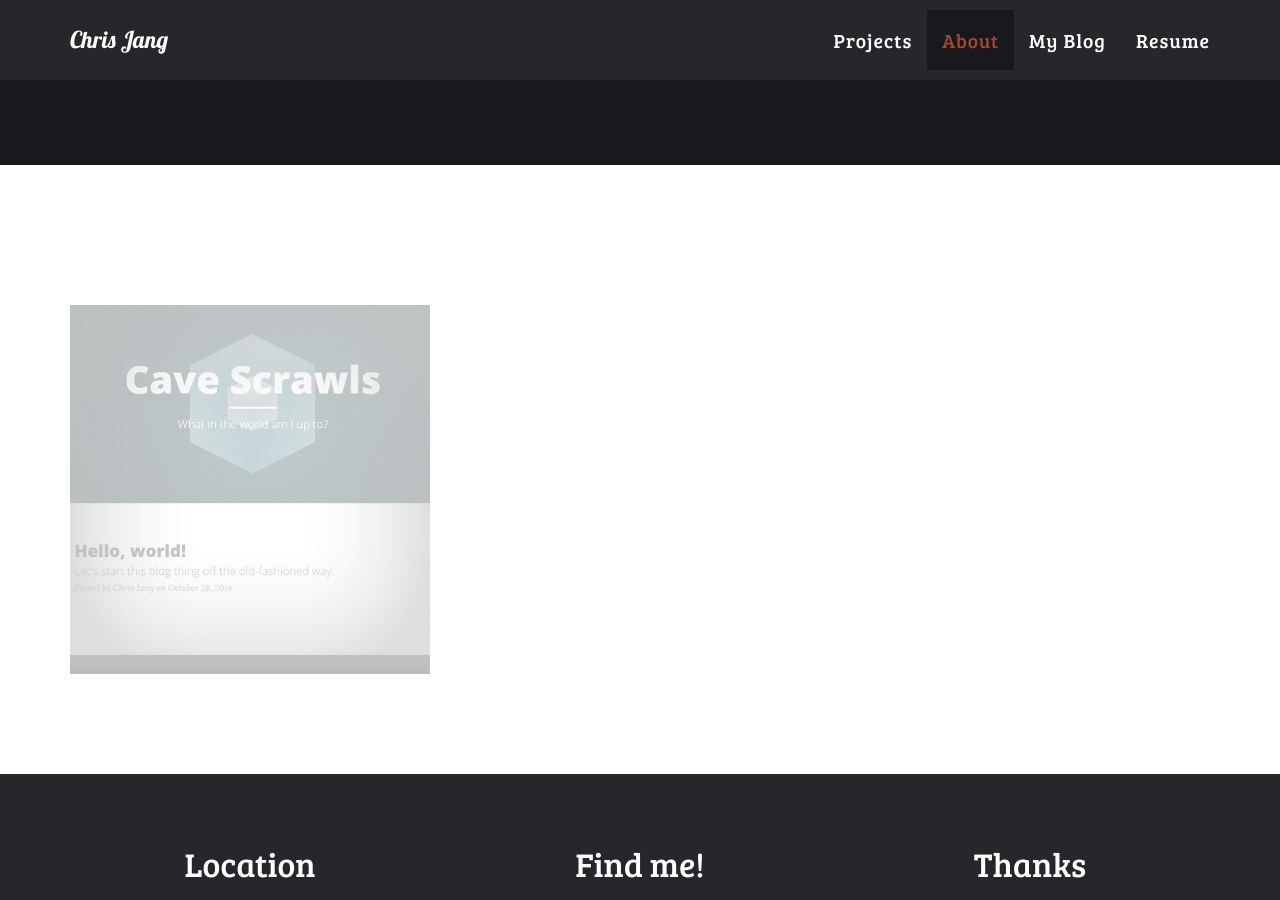
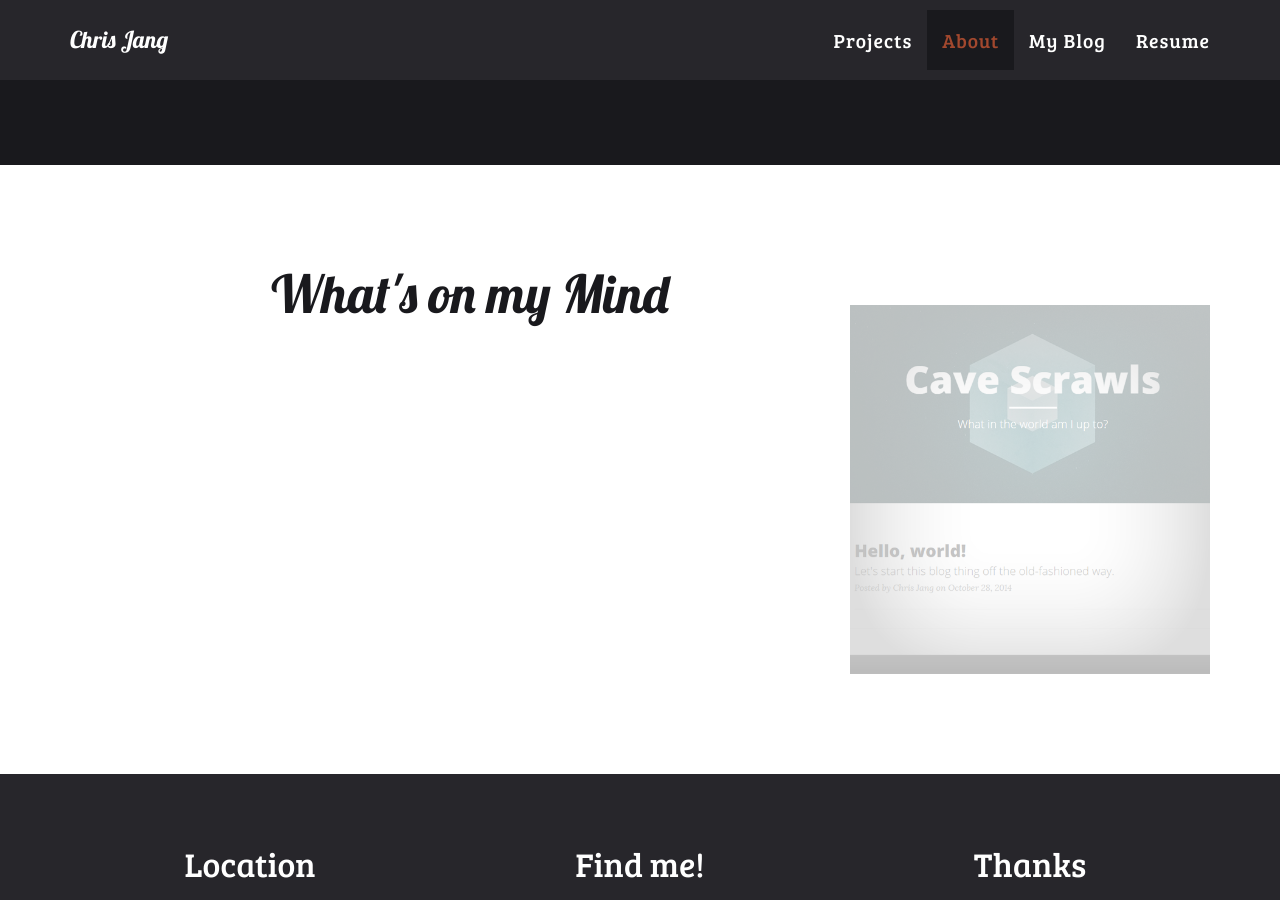
Before and after one commit to cjang5/cjang5.github.io, a Jekyll site: the page built from index.html, in a window 1280 px wide and 900 px high, scrolled down 1923 px. Built offline with Jekyll 4.4.1, drawn with Linux system fonts in a browser that asks for light colours.

Commit message:
Swapped blog description and image

```diff
--- a/_includes/contact.html
+++ b/_includes/contact.html
@@ -36,6 +36,12 @@
 		-->
 
 		<!-- New updated section with just blog -->
+		<div class="blog-description col-xs-12 col-lg-8 text-center">
+		    <div class="blog"> <!-- Blog title -->
+			<h2>What's on my Mind</h2>
+		    </div>
+		</div>
+
 		<div class="blogbox col-xs-12 col-lg-4 text-center">
 		    <a href="blog/" class="blog-link" target="_blank">
 			<img src="img/blogpic.png" class="img-responsive">
```
